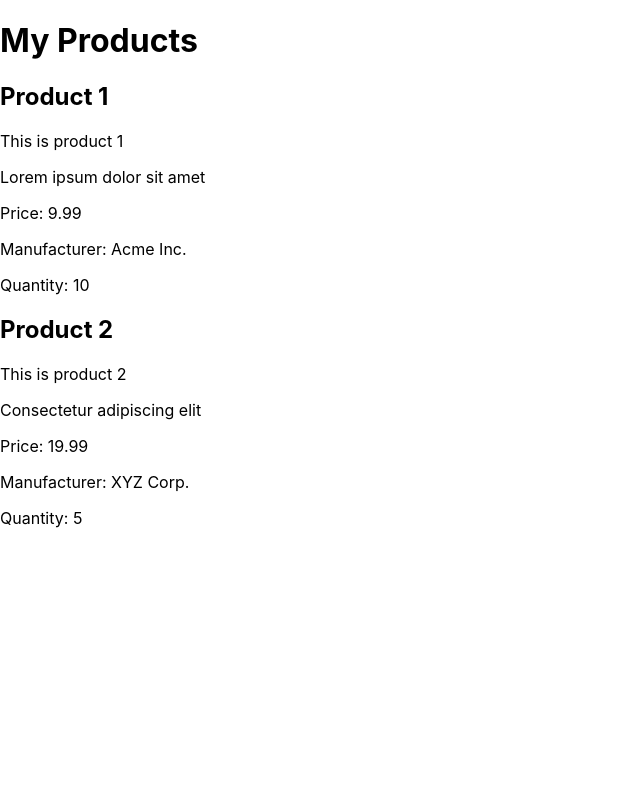
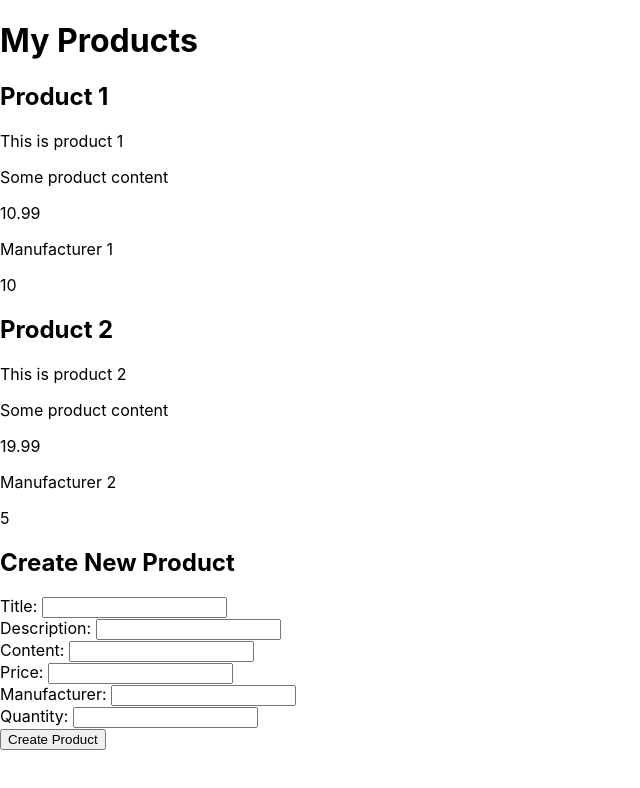
Before and after one commit to arsen-react/React-products, a React (Create React App) app: page / in a window 1280 px wide. Shown: the top 788 px of the page, without its empty margins (0-640 px from the left). Built offline with nearby package versions, Linux system fonts and the light colour scheme.

Commit message:
create file for creating new products

```diff
--- a/src/App.js
+++ b/src/App.js
@@ -1,11 +1,33 @@
-import React from "react";
+import React, { useState } from "react";
 import ProductList from "./ProductList";
 
-const App = () => (
-  <div>
-    <h1>My Products</h1>
-    <ProductList />
-  </div>
-);
+const App = () => {
+  const [products, setProducts] = useState([
+    {
+      id: 1,
+      title: "Product 1",
+      description: "This is product 1",
+      content: "Some product content",
+      price: 10.99,
+      manufacturer: "Manufacturer 1",
+      quantity: 10,
+    },
+    {
+      id: 2,
+      title: "Product 2",
+      description: "This is product 2",
+      content: "Some product content",
+      price: 19.99,
+      manufacturer: "Manufacturer 2",
+      quantity: 5,
+    },
+  ]);
+
+  return (
+    <div>
+      <ProductList products={products} setProducts={setProducts} />
+    </div>
+  );
+};
 
 export default App;
--- /dev/null
+++ b/src/Product.js
@@ -0,0 +1,16 @@
+import React from "react";
+
+const Product = ({ product }) => {
+  return (
+    <div>
+      <h2>{product.title}</h2>
+      <p>{product.description}</p>
+      <p>{product.content}</p>
+      <p>{product.price}</p>
+      <p>{product.manufacturer}</p>
+      <p>{product.quantity}</p>
+    </div>
+  );
+};
+
+export default Product;
--- a/src/ProductList.jsx
+++ b/src/ProductList.jsx
@@ -1,45 +1,114 @@
-import React from "react";
+import React, { useState } from "react";
+import Product from "./Product";
+import { createProduct } from "./productUtils";
 
-const Product = ({
-  id,
-  title,
-  description,
-  content,
-  price,
-  manufacturer,
-  quantity,
-}) => (
-  <div>
-    <h2>{title}</h2>
-    <p>{description}</p>
-    <p>{content}</p>
-    <p>Price: {price}</p>
-    <p>Manufacturer: {manufacturer}</p>
-    <p>Quantity: {quantity}</p>
-  </div>
-);
+const ProductList = ({ products, setProducts }) => {
+  const [newProduct, setNewProduct] = useState({
+    id: null,
+    title: "",
+    description: "",
+    content: "",
+    price: "",
+    manufacturer: "",
+    quantity: "",
+  });
 
-const ProductList = () => (
-  <div>
-    <Product
-      id={1}
-      title="Product 1"
-      description="This is product 1"
-      content="Lorem ipsum dolor sit amet"
-      price={9.99}
-      manufacturer="Acme Inc."
-      quantity={10}
-    />
-    <Product
-      id={2}
-      title="Product 2"
-      description="This is product 2"
-      content="Consectetur adipiscing elit"
-      price={19.99}
-      manufacturer="XYZ Corp."
-      quantity={5}
-    />
-  </div>
-);
+  const handleInputChange = (event) => {
+    const { name, value } = event.target;
+    setNewProduct((prevProduct) => ({
+      ...prevProduct,
+      [name]: value,
+    }));
+  };
+
+  const handleSubmit = (event) => {
+    event.preventDefault();
+    const id = Date.now();
+    const product = createProduct(id, ...Object.values(newProduct));
+    setNewProduct({
+      id: null,
+      title: "",
+      description: "",
+      content: "",
+      price: "",
+      manufacturer: "",
+      quantity: "",
+    });
+    setProducts((prevProducts) => [...prevProducts, product]);
+  };
+
+  return (
+    <div>
+      <h1>My Products</h1>
+      {products.map((product) => (
+        <Product key={product.id} product={product} />
+      ))}
+      <form onSubmit={handleSubmit}>
+        <h2>Create New Product</h2>
+        <div>
+          <label htmlFor="title">Title: </label>
+          <input
+            type="text"
+            name="title"
+            value={newProduct.title}
+            onChange={handleInputChange}
+            required
+          />
+        </div>
+        <div>
+          <label htmlFor="description">Description: </label>
+          <input
+            type="text"
+            name="description"
+            value={newProduct.description}
+            onChange={handleInputChange}
+            required
+          />
+        </div>
+        <div>
+          <label htmlFor="content">Content: </label>
+          <input
+            type="text"
+            name="content"
+            value={newProduct.content}
+            onChange={handleInputChange}
+            required
+          />
+        </div>
+        <div>
+          <label htmlFor="price">Price: </label>
+          <input
+            type="number"
+            name="price"
+            value={newProduct.price}
+            onChange={handleInputChange}
+            required
+          />
+        </div>
+        <div>
+          <label htmlFor="manufacturer">Manufacturer: </label>
+          <input
+            type="text"
+            name="manufacturer"
+            value={newProduct.manufacturer}
+            onChange={handleInputChange}
+            required
+          />
+        </div>
+        <div>
+          <label htmlFor="quantity">Quantity: </label>
+          <input
+            type="number"
+            name="quantity"
+            value={newProduct.quantity}
+            onChange={handleInputChange}
+            required
+          />
+        </div>
+        <button type="submit">Create Product</button>
+      </form>
+    </div>
+  );
+};
 
 export default ProductList;
--- /dev/null
+++ b/src/productUtils.js
@@ -0,0 +1,19 @@
+export const createProduct = (
+  id,
+  title,
+  description,
+  content,
+  price,
+  manufacturer,
+  quantity
+) => {
+  return {
+    id,
+    title,
+    description,
+    content,
+    price,
+    manufacturer,
+    quantity,
+  };
+};
```
Also changed, not shown: src/SetProduct.jsx (added, +99 -0 lines).
